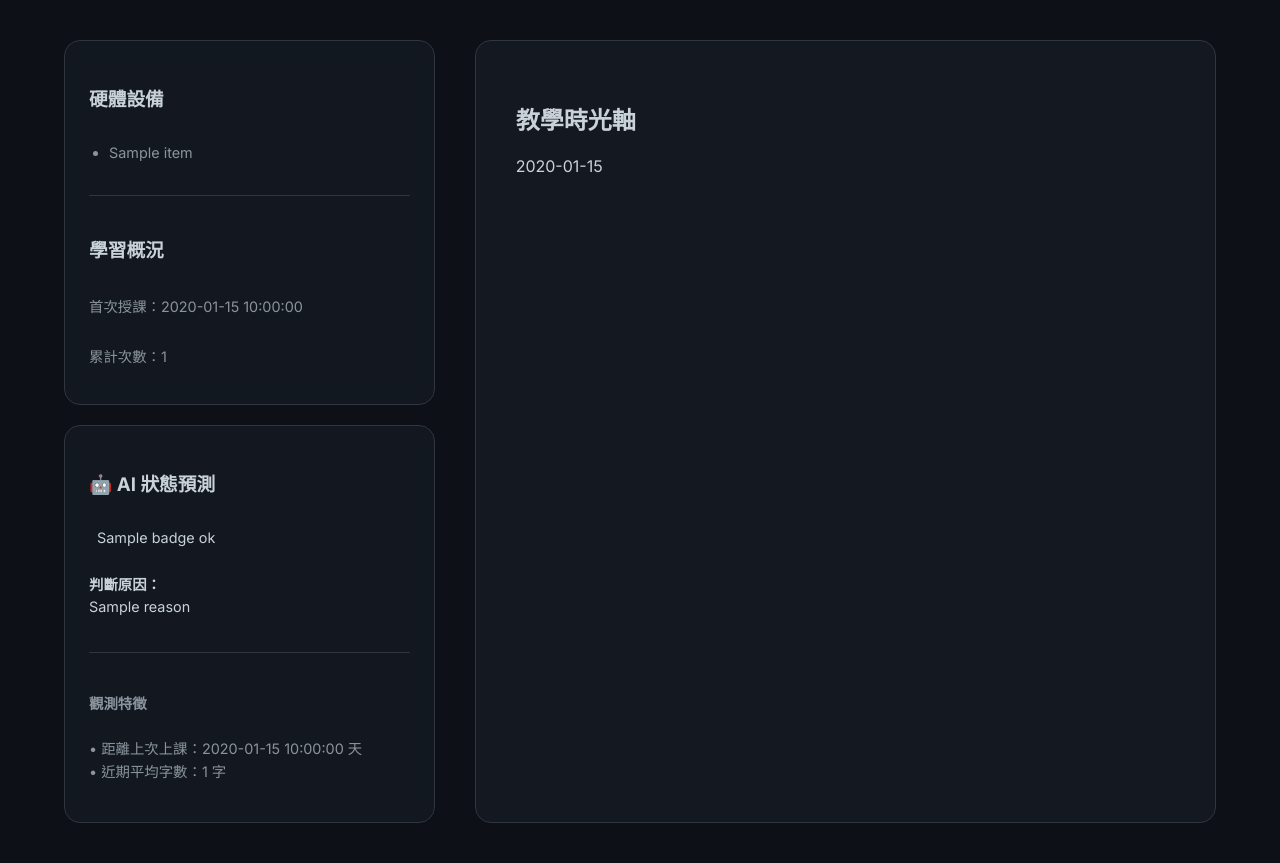
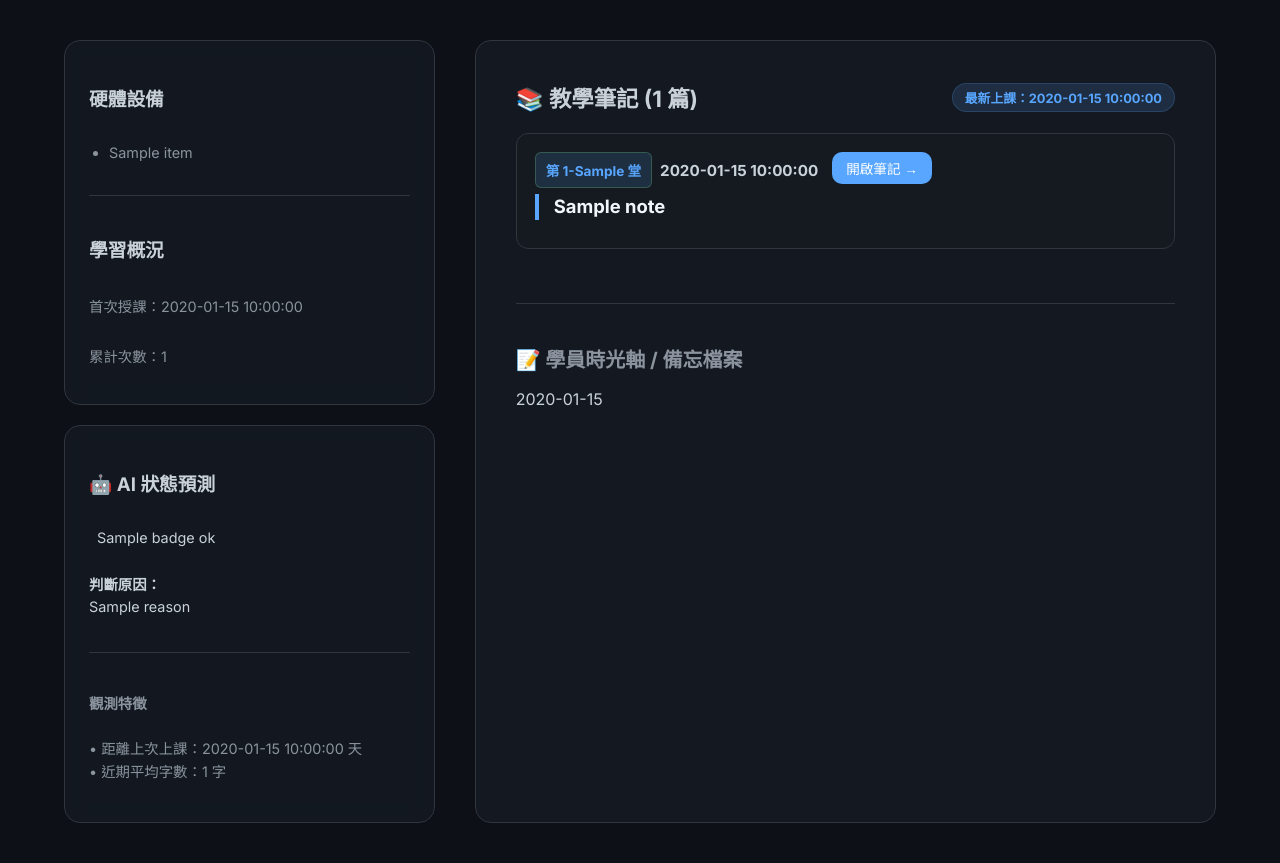
Before and after one commit to bangdoll/StudentCRM, a FastAPI app: template templates/student.html in a window 1280 px wide. Shown: the part 198-1061 px from the top of the page. Run offline with FastAPI, Linux system fonts and the light colour scheme; the template is opened without the code that fills it: most values are stand-ins (such as "Sample title", 1, 10 or a date in 2020); some libraries are stand-ins or nearby versions.

Commit message:
feat: show full teaching notes list and previews on student detail pages

```diff
--- a/main.py
+++ b/main.py
@@ -19,6 +19,7 @@ from teaching_sync import (
     resolve_student,
     normalize_match_text,
     parse_teaching_file,
+    parse_date_from_title,
 )
 
 app = FastAPI()
@@ -1212,43 +1213,80 @@ def build_cloud_student_meta(student: dict) -> dict:
     }
 
 
+def get_student_teaching_notes(student: dict) -> list[dict]:
+    """取得特定學員的所有教學筆記（支援本地 teaching 檔案與雲端快取）。"""
+    sid = student.get("id", "")
+    sname = student.get("name", "")
+    aliases = student.get("aliases", [])
+    target_names = {sname.lower()} | {a.lower() for a in aliases}
+
+    local_notes = load_local_digital_management_notes()
+    if not local_notes:
+        local_notes = load_cloud_digital_management_notes()
+
+    matched = []
+    seen = set()
+    for n in local_notes:
+        note_sid = n.get("student_id", "")
+        note_name = (n.get("student_name") or "").lower()
+        if note_sid == sid or (note_name and note_name in target_names):
+            key = n.get("id") or n.get("path") or f"{n.get('date')}:{n.get('title')}"
+            if key not in seen:
+                seen.add(key)
+                matched.append(n)
+    return sorted(matched, key=lambda x: x.get("date") or "", reverse=True)
+
+
 def get_student_lesson_paths(student_id: str) -> list:
-    """Get sorted lesson cache paths for a student from their .md timeline."""
+    """Get sorted lesson cache and teaching paths for a student."""
     students = load_students()
     student = next((s for s in students if s['id'] == student_id), None)
     if not student:
         return []
-    file_path = os.path.join(BASE_DIR, student['file'].lstrip('/'))
-    if not os.path.exists(file_path):
-        return []
-    with open(file_path, 'r', encoding='utf-8') as f:
-        content = f.read()
-    paths = re.findall(
-        r'/open_file\?path=([^\s\)\'">\n]+Lesson_\d{8}_[^\s\)\'">\n]+\.md)',
-        content
-    )
+
+    paths = []
+    file_path = os.path.join(BASE_DIR, student.get('file', '').lstrip('/'))
+    if os.path.exists(file_path):
+        with open(file_path, 'r', encoding='utf-8') as f:
+            content = f.read()
+        paths.extend(re.findall(
+            r'/open_file\?path=([^\s\)\'">\n]+\.md)',
+            content
+        ))
+
+    student_notes = get_student_teaching_notes(student)
+    for n in student_notes:
+        if n.get("path"):
+            paths.append(n["path"])
 
     def date_key(p):
-        m = re.search(r'Lesson_(\d{8})_', p)
-        return m.group(1) if m else ''
+        fname = os.path.basename(p)
+        date = parse_date_from_title(fname)
+        return date.replace("-", "") if date else fname
 
     return sorted(set(paths), key=date_key)
 
 
 def student_id_from_path(path: str) -> str:
-    """Derive student_id from a lesson cache filename."""
+    """Derive student_id from a lesson cache filename or teaching note path."""
     fname = os.path.basename(path)
     m = re.match(r'Lesson_\d{8}_(.+)\.md', fname)
-    if not m:
-        return ""
-    student_name = m.group(1)
     students = load_students()
-    for s in students:
-        if s['name'] == student_name or s['id'] == student_name.lower():
-            return s['id']
-        if student_name in s.get('aliases', []):
-            return s['id']
-    return student_name.lower()
+    if m:
+        student_name = m.group(1)
+        for s in students:
+            if s['name'] == student_name or s['id'] == student_name.lower():
+                return s['id']
+            if student_name in s.get('aliases', []):
+                return s['id']
+        return student_name.lower()
+
+    rec = parse_teaching_file(path)
+    if rec and rec.get("student_name"):
+        student, _ = resolve_student(rec["student_name"], students)
+        if student:
+            return student.get("id", "")
+    return ""
 
 
 def analyze_student_features(student_id: str) -> dict:
@@ -1265,12 +1303,21 @@ def analyze_student_features(student_id: str) -> dict:
 
     # Parse the latest lesson date
     latest_path = paths[-1]
-    m = re.search(r'Lesson_(\d{4})(\d{2})(\d{2})_', latest_path)
-    if m:
-        y, mo, d = map(int, m.groups())
-        latest_date = datetime(y, mo, d)
-        today = datetime.now()
-        features['days_since_last_lesson'] = (today - latest_date).days
+    date_str = parse_date_from_title(os.path.basename(latest_path))
+    if date_str:
+        try:
+            latest_date = datetime.strptime(date_str, "%Y-%m-%d")
+            today = datetime.now()
+            features['days_since_last_lesson'] = (today - latest_date).days
+        except ValueError:
+            pass
+    else:
+        m = re.search(r'Lesson_(\d{4})(\d{2})(\d{2})_', latest_path)
+        if m:
+            y, mo, d = map(int, m.groups())
+            latest_date = datetime(y, mo, d)
+            today = datetime.now()
+            features['days_since_last_lesson'] = (today - latest_date).days
 
     # Parse average word count from the last 3 lessons
     recent_paths = paths[-3:]
@@ -1608,7 +1655,7 @@ async def read_student(request: Request, student_id: str):
     file_value = student.get('file') or ""
     file_path = os.path.join(BASE_DIR, file_value.lstrip('/')) if file_value else ""
 
-    # NEW: Dynamic calculation for detail page
+    # Dynamic calculation for detail page
     if 'recurring_schedule' in student and not student.get('next_lesson'):
         doc_exceptions = get_document_exceptions(file_path) if file_path else []
         json_exceptions = student.get('schedule_exceptions', [])
@@ -1618,6 +1665,8 @@ async def read_student(request: Request, student_id: str):
             student['recurring_schedule'],
             all_exceptions
         )
+
+    student_notes = get_student_teaching_notes(student)
 
     if not file_path or not os.path.exists(file_path):
         teaching_records = student_gateway.load_teaching_records(student_id)
@@ -1627,6 +1676,7 @@ async def read_student(request: Request, student_id: str):
         return templates.TemplateResponse(request, "student.html", {
             "request": request,
             "student": student,
+            "student_notes": student_notes,
             "timeline_html": render_cloud_student_timeline(student, teaching_records),
             "student_id": student_id,
         })
@@ -1648,6 +1698,7 @@ async def read_student(request: Request, student_id: str):
     return templates.TemplateResponse(request, "student.html", {
         "request": request,
         "student": student,
+        "student_notes": student_notes,
         "timeline_html": html_content,
         "student_id": student_id,
     })
@@ -1655,11 +1706,20 @@ async def read_student(request: Request, student_id: str):
 
 @app.get("/open_file", response_class=HTMLResponse)
 async def open_file(request: Request, path: str):
-    if not (os.path.exists(path) and path.startswith(BASE_DIR)):
-        return HTMLResponse(content="Insecure or missing path", status_code=403)
-
-    with open(path, 'r', encoding='utf-8', errors='ignore') as f:
-        content = f.read()
+    filename = os.path.basename(path)
+    content = ""
+
+    if os.path.exists(path) and path.startswith(BASE_DIR):
+        with open(path, 'r', encoding='utf-8', errors='ignore') as f:
+            content = f.read()
+    else:
+        # Fallback for cloud/Vercel or cache
+        records = load_cloud_digital_management_notes()
+        record = next((r for r in records if r.get("path") == path or r.get("filename") == filename or r.get("id") == path), None)
+        if record:
+            content = f"# {record.get('title')}\n\n**上課日期**：{record.get('date')}\n\n**堂數**：第 {record.get('lesson_number') or '-'} 堂\n\n**重點摘要**：\n\n{record.get('preview')}"
+        else:
+            return HTMLResponse(content="Insecure or missing path", status_code=403 if path.startswith("..") else 404)
 
     import markdown
     html_content = markdown.markdown(content, extensions=['tables'])
--- a/templates/student.html
+++ b/templates/student.html
@@ -60,10 +60,55 @@
             </aside>
 
             <main class="timeline-content">
-                <h2>教學時光軸</h2>
-                <div class="markdown-body">
-                    {{ timeline_html | safe }}
-                </div>
+                <section class="teaching-notes-section" style="margin-bottom: 36px;">
+                    <div style="display: flex; justify-content: space-between; align-items: center; margin-bottom: 20px; flex-wrap: wrap; gap: 10px;">
+                        <h2 style="margin: 0; font-size: 1.4rem;">📚 教學筆記 ({{ student_notes|length }} 篇)</h2>
+                        {% if student_notes %}
+                        <span class="tag" style="background: rgba(88, 166, 255, 0.15); color: var(--accent-color); font-weight: 600;">最新上課：{{ student_notes[0].date or '未記錄' }}</span>
+                        {% endif %}
+                    </div>
+
+                    {% if student_notes %}
+                    <div class="digital-record-list">
+                        {% for note in student_notes %}
+                        <div class="digital-record digital-note-record" style="background: rgba(22, 27, 34, 0.85); border: 1px solid var(--border-color); border-radius: 12px; padding: 18px; margin-bottom: 14px; transition: border-color 0.2s;">
+                            <div style="display: flex; justify-content: space-between; align-items: flex-start; gap: 14px; margin-bottom: 10px;">
+                                <div>
+                                    <div style="display: flex; align-items: center; gap: 8px; margin-bottom: 6px; flex-wrap: wrap;">
+                                        {% if note.lesson_number %}
+                                        <span class="digital-lesson-number" style="background: rgba(88, 166, 255, 0.15); color: var(--accent-color); padding: 3px 10px; border-radius: 6px; font-weight: 700; font-size: 0.85rem;">第 {{ note.lesson_number }}{% if note.lesson_sub %}-{{ note.lesson_sub }}{% endif %} 堂</span>
+                                        {% endif %}
+                                        <strong style="color: var(--text-primary); font-size: 0.95rem;">{{ note.date or '未記錄日期' }}</strong>
+                                    </div>
+                                    <h3 style="margin: 0; font-size: 1.15rem; color: #f0f6fc; font-weight: 600; line-height: 1.4;">{{ note.title }}</h3>
+                                </div>
+                                {% if note.url or note.path %}
+                                <a href="{{ note.url or ('/open_file?path=' ~ note.path) }}" class="search-btn" style="padding: 6px 14px; font-size: 0.85rem; text-decoration: none; display: inline-block; white-space: nowrap; flex-shrink: 0;">開啟筆記 →</a>
+                                {% endif %}
+                            </div>
+                            {% if note.preview %}
+                            <p style="margin: 0; color: var(--text-secondary); font-size: 0.9rem; line-height: 1.5; background: rgba(0, 0, 0, 0.25); padding: 10px 14px; border-radius: 8px; border-left: 3px solid var(--accent-color);">
+                                {{ note.preview }}
+                            </p>
+                            {% endif %}
+                        </div>
+                        {% endfor %}
+                    </div>
+                    {% else %}
+                    <div class="student-card" style="padding: 24px; text-align: center; color: var(--text-secondary);">
+                        <p style="margin: 0;">尚未在教學庫中找到專屬教學筆記。</p>
+                    </div>
+                    {% endif %}
+                </section>
+
+                {% if timeline_html and timeline_html.strip() %}
+                <section class="legacy-timeline-section" style="margin-top: 40px; padding-top: 24px; border-top: 1px solid var(--border-color);">
+                    <h2 style="font-size: 1.25rem; margin-bottom: 16px; color: var(--text-secondary);">📝 學員時光軸 / 備忘檔案</h2>
+                    <div class="markdown-body">
+                        {{ timeline_html | safe }}
+                    </div>
+                </section>
+                {% endif %}
             </main>
         </div>
     </div>
```
